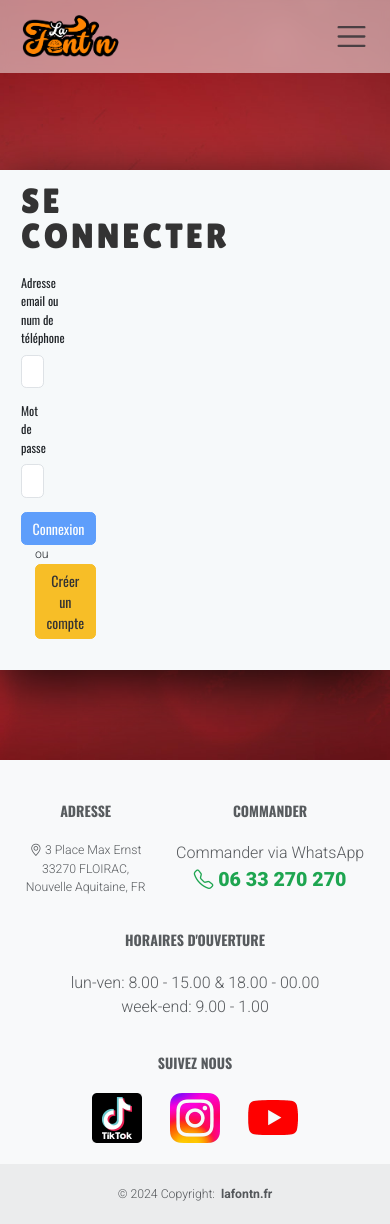
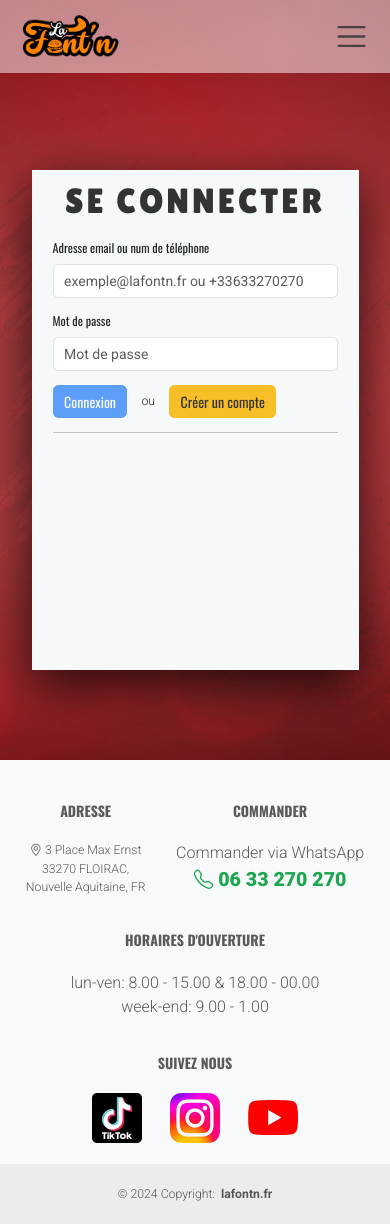
Before and after one commit to MessaliHadj/lafontaine, a React (Vite) app in the folder hwg-lafontn/: page /auth in a window 390 px wide. Built offline with nearby package versions, Linux system fonts and the light colour scheme.

Commit message:
add auth page responsive

```diff
--- a/hwg-lafontn/src/pages/Auth/Signin.jsx
+++ b/hwg-lafontn/src/pages/Auth/Signin.jsx
@@ -29,7 +29,7 @@ const Signin = ({addToggler}) => {
         alt="Signin Image"
         />
       </div>
-      <Col className='formBx position-relative w-50 h-100'>
+      <Col xs={12} md={6} className='formBx position-relative h-100'>
         <Form className="position-absolute start-0 w-100 h-100 px-4">
           <h2 className="mt-3 text-center">Se connecter</h2>
           <Form.Group className="mb-3" controlId="formBasicEmail">
--- a/hwg-lafontn/src/pages/Auth/Signup.jsx
+++ b/hwg-lafontn/src/pages/Auth/Signup.jsx
@@ -33,13 +33,13 @@ const Signup = ({addToggler}) => {
         alt="Signin Image"
         />
       </div>
-      <Col className='formBx position-relative w-50 h-100'>
+      <Col className='formBx position-relative w-50 w-md-100 h-100'>
         <Form className="position-absolute start-0 w-100 h-100 px-4">
           <h2 className="mt-3 text-center">S'inscrire</h2>
           {step === 1 && (
             <>
               <Row className="mb-3">
-                <Form.Group as={Col} controlId="formBasicFirstname">
+                <Form.Group as={Col} xs={12} sm={6} controlId="formBasicFirstname">
                   <Form.Label>Prenom</Form.Label>
                   <Form.Control
                     type="text"
@@ -50,7 +50,7 @@ const Signup = ({addToggler}) => {
                     required
                     />
                 </Form.Group>
-                <Form.Group as={Col} controlId="formBasicLastname">
+                <Form.Group as={Col} xs={12} sm={6} controlId="formBasicLastname">
                   <Form.Label>Nom</Form.Label>
                   <Form.Control
                     type="text"
--- a/hwg-lafontn/src/pages/Auth/index.jsx
+++ b/hwg-lafontn/src/pages/Auth/index.jsx
@@ -27,13 +27,13 @@ const index = () => {
     <>
       <ScrollToTop/>
       <section className="hero_section">
-        <Container>
+        <Container className='px-5 px-sm-0'>
             <Row className='justify-content-center'>
               <div className={`auth overflow-hidden position-relative p-0 ${toggleForm && "active"}`} style={{ width: '800px' }}>
-                <Col lg={12} className="hero_text sign signinBx position-absolute top-0 start-0 p-0 d-flex">
+                <Col xs={12} className="hero_text sign signinBx position-absolute top-0 start-0 p-0 d-flex">
                   <Signin addToggler={addToggler}/>
                 </Col>
-                <Col lg={12} className="hero_text sign signupBx position-absolute top-0 start-0 p-0 d-flex flex-row-reverse">
+                <Col xs={12} className="hero_text sign signupBx position-absolute top-0 start-0 p-0 d-flex flex-row-reverse">
                   <Signup addToggler={addToggler}/>
                 </Col>
               </div>
--- a/hwg-lafontn/src/styles/AuthStyle.css
+++ b/hwg-lafontn/src/styles/AuthStyle.css
@@ -55,3 +55,16 @@
   background: transparent;
   border-color: var(--yellow);
 }
+/* 768px */
+@media (max-width: 768px) {
+  .auth.active .signinBx form {
+    top: 100%;
+  }
+  .auth .signupBx form {
+    top: -100%;
+  }
+  .auth .signinBx form,
+  .auth.active .signupBx form{
+    top: 0;
+  }
+}
```
